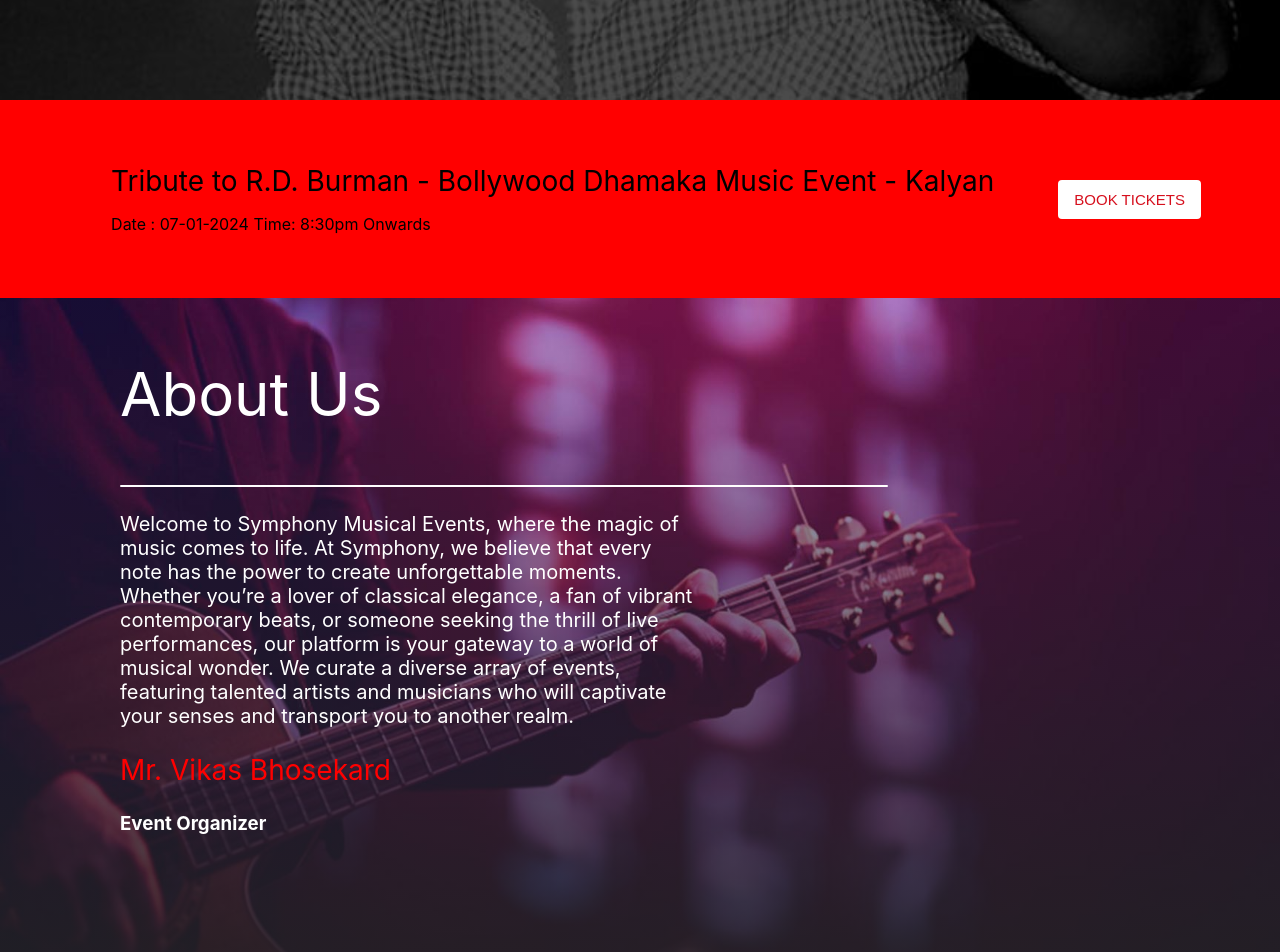
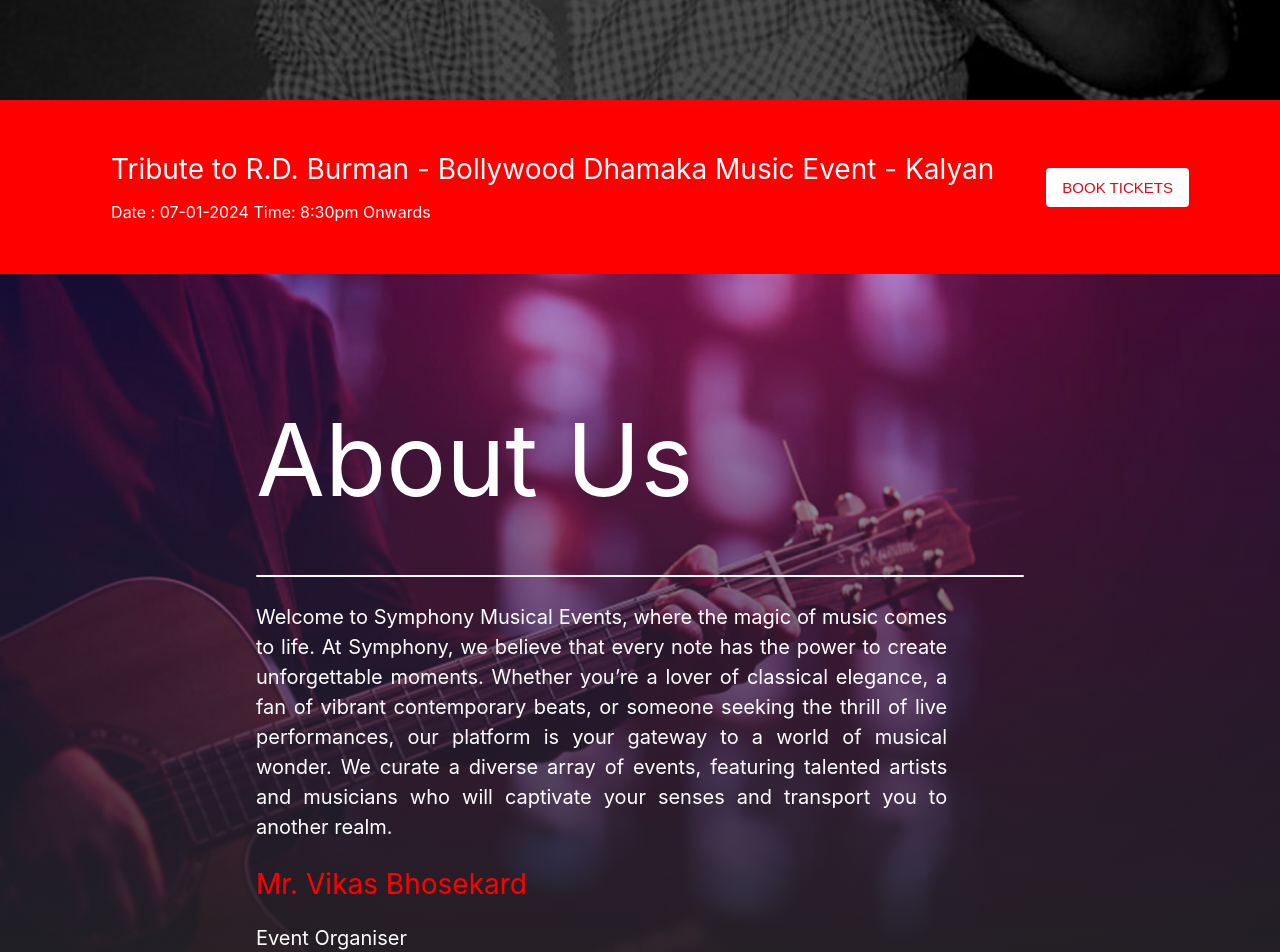
Before and after one commit to shrikrishna24/symphonymusicalevent, a React (Create React App) app: page / in a window 1280 px wide. Shown: the part 700-1652 px from the top of the page. Built offline with nearby package versions, Linux system fonts and the light colour scheme.

Commit message:
about section home page

```diff
--- a/src/pages/home/home.css
+++ b/src/pages/home/home.css
@@ -41,12 +41,12 @@
     font-size: 18px;
     color: var(--white);
     line-height: 30px;
-    width: 80%;
+    width: 90%;
 }
 
 .content-seprator {
     border-radius: 15px;
-	width: 90%;
+	width: 100%;
 	background-color: var(--white);
 	height: 2px;
 }
@@ -61,8 +61,9 @@
 .tribute-content {
 	display: flex;
 	flex-direction: column;
-	padding: 2rem;
+	padding: 20px;
 	gap: 1rem;
+    color: white ;
 }
 
 .sponsor-container {
@@ -87,22 +88,26 @@
 	height: 100dvh;
 	display: flex;
 	flex-direction: column;
+    align-items: center;
 }
 
 .about-content {
+    height: 100%;
 	width: 60%;
 	display: flex;
 	flex-direction: column;
 	justify-content: center;
-    margin-left: 120px;
     gap: 25px;
-    margin-top: 60px;
 }
 
+.about-text{
+    width: 90% !important;
+    line-height: 30px;
+    text-align: justify;
+}
+
+
 .about-content h1 {
-	font-size: 60px;
-	font-weight: 400;
-	color: var(--white);
     margin-bottom: 30px;
 }
 
--- a/src/pages/home/home.js
+++ b/src/pages/home/home.js
@@ -62,7 +62,7 @@
 
 					<div className="content-info">
 						<HeadText title={'Tribute to The Legend R.D.BURMAN'} type={'subheading'} headingclass='artist-name' />
-					<div className="content-seprator"></div>
+						<div className="content-seprator"></div>
 						<p>
 							Explore and book a diverse range of musical events, from classical
 							concerts to contemporary performances. Let the notes of passion
@@ -87,9 +87,11 @@
 				</div>
 				<div className="about">
 					<div className="about-content">
-						<h1>About Us</h1>
+						<HeadText title={'About Us'} type={'heading'} headingclass='artist-name' />
+
 						<div className="seprator"></div>
-						<p>
+
+						<p className="about-text">
 							Welcome to Symphony Musical Events, where the magic of music comes
 							to life. At Symphony, we believe that every note has the power to
 							create unforgettable moments. Whether you’re a lover of classical
@@ -99,8 +101,10 @@
 							featuring talented artists and musicians who will captivate your
 							senses and transport you to another realm.
 						</p>
-						<h4>Mr. Vikas Bhosekard</h4>
-						<h3>Event Organizer</h3>
+
+						<HeadText title={'Mr. Vikas Bhosekard'} type={'subheading'} headingclass='artist-name' />
+
+						<p className="evemt-org">Event Organiser</p>
 					</div>
 				</div>
 				<div className="event">
```
